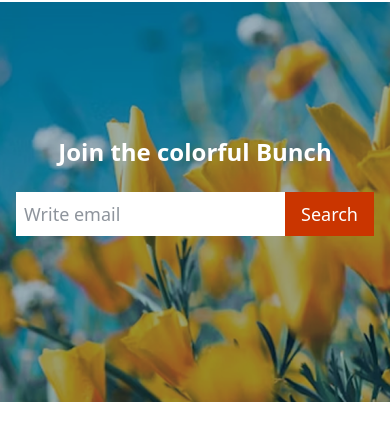
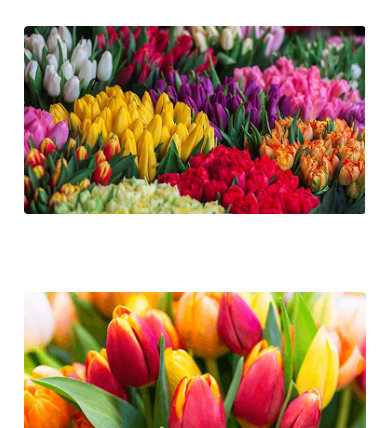
Before and after one commit to MdShariyar56/Assingment-2, a plain HTML site: page index.html in a window 390 px wide. Shown: the part 3646-4074 px from the top of the page. Drawn offline with nearby package versions, Linux system fonts and the light colour scheme.

Commit message:
Added a Latest Deal Section images and with responsive layout

```diff
--- a/index.html
+++ b/index.html
@@ -163,26 +163,49 @@
             </div>
         </section>
 
-       <section class="bg-[url('./assets/news-letter-bg.png')] bg-cover bg-center min-h-[400px] flex items-center justify-center">
-  <div class="w-full px-4">
-    <h1 class="text-2xl md:text-4xl lg:text-6xl font-semibold text-white mb-6 text-center">
-      Join the colorful Bunch
-    </h1>
+ <section>
+  <div class="grid grid-cols-1 md:grid-cols-3 gap-4 max-w-6xl mx-auto p-6">
 
-    <div class="max-w-4xl mx-auto">
-      <div class="flex items-center w-full  bg-white ">
-        <input
-          type="email"
-          placeholder="Write email"
-          class="w-full px-2 py-2 text-lg text-gray-800 "
-        />
-        <button class="text-lg text-white bg-orange-700 hover:bg-blue-700 px-4 py-2 ">
-          Search
-        </button>
+
+    <div class="flex flex-col gap-4">
+
+
+      <div class="relative h-[250px] md:h-[200px] rounded overflow-hidden">
+        <img src="./assets/deal-bloom.png" alt="Left 1" class="w-full h-full object-cover rounded" />
+        <div class="absolute inset-0 flex flex-col items-center justify-center bg-black/40 text-white text-center px-4 md:flex hidden">
+          <h1 class="text-xl font-bold mb-2">60% Off | Bloom Plant</h1>
+          <button class="text-white text-base mb-1">Shop Now</button>
+          <span class="w-16 h-[2px] bg-white"></span>
+        </div>
+      </div>
+
+
+      <div class="relative h-[250px] md:h-[200px] rounded overflow-hidden">
+        <img src="./assets/deal-ana.png" alt="Left 2" class="w-full h-full object-cover rounded" />
+        <div class="absolute inset-0 flex flex-col items-center justify-center bg-black/40 text-white text-center px-4 md:flex hidden">
+          <h1 class="text-xl font-bold mb-2">30% Off | Ana Plant</h1>
+          <button class="text-white text-base mb-1">Shop Now</button>
+          <span class="w-16 h-[2px] bg-white"></span>
+        </div>
       </div>
     </div>
+
+
+    <div class="relative h-[250px] md:row-span-2 md:h-[419.7px] md:w-[750px] rounded overflow-hidden">
+      <img src="./assets/deal-zabo.png" alt="Right" class="w-full h-full object-cover rounded" />
+      <div class="absolute inset-0 flex flex-col items-center justify-center bg-black/40 text-white text-center px-4 md:flex hidden">
+        <h1 class="text-2xl md:text-5xl font-bold mb-4">35% Off | Zabo Plant</h1>
+        <button class="text-white text-lg mb-1">Shop Now</button>
+        <span class="w-20 h-[2px] bg-white"></span>
+      </div>
+    </div>
+
   </div>
 </section>
+
+
+
+
     </main>
 
     <footer class="bg-white px-6 py-8 ">
--- a/styles.css
+++ b/styles.css
@@ -1,8 +1,7 @@
 body {
-  /* margin: 0;
-  padding: 0
-;
-  overflow: hidden; */
+   margin: 0;
+  padding: 0;
+  overflow-x: hidden;
 }
 
 
```
